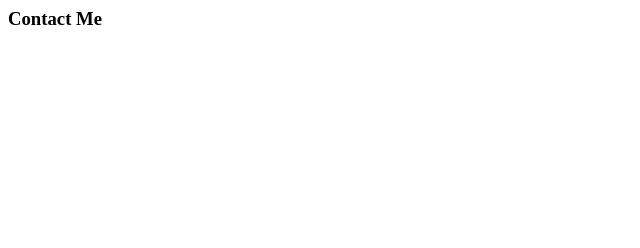
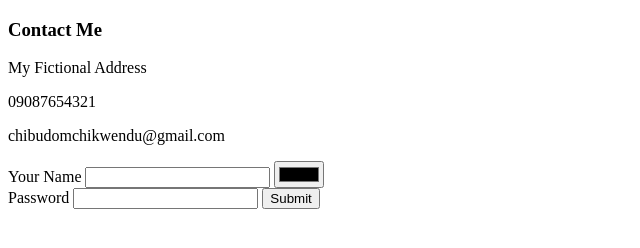
Before and after one commit to Chibudomcode4114/CV, a plain HTML site: page contact.html in a window 1280 px wide. Shown: the whole page, without its empty margins (0-640 px from the left). Drawn offline with Linux system fonts and the light colour scheme.

Commit message:
Add files via upload

```diff
--- a/contact.html
+++ b/contact.html
@@ -1 +1,24 @@
-<h3>Contact Me</h3>
+<!DOCTYPE html>
+<html lang="en">
+  <head>
+    <meta charset="UTF-8" />
+    <meta http-equiv="X-UA-Compatible" content="IE=edge" />
+    <meta name="viewport" content="width=device-width, initial-scale=1.0" />
+    <title>Contact Me</title>
+  </head>
+  <body>
+    <h3>Contact Me</h3>
+    <p>My Fictional Address</p>
+    <p>09087654321</p>
+    <p>chibudomchikwendu@gmail.com</p>
+
+    <form action="">
+      <label>Your Name</label>
+      <input type="text" name="" value="" />
+      <input type="color" /><br />
+      <label>Password</label>
+      <input type="password" name="" id="" />
+      <input type="submit" name="" />
+    </form>
+  </body>
+</html>
```
